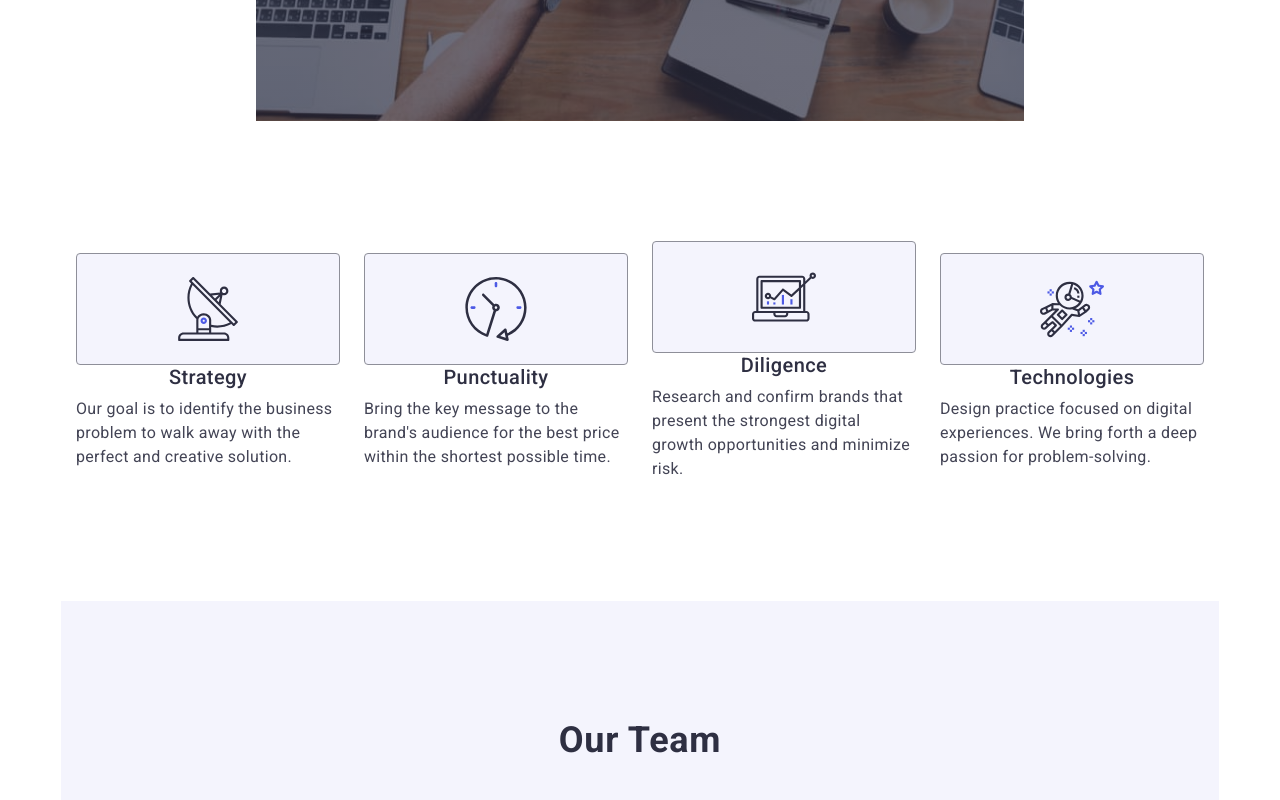
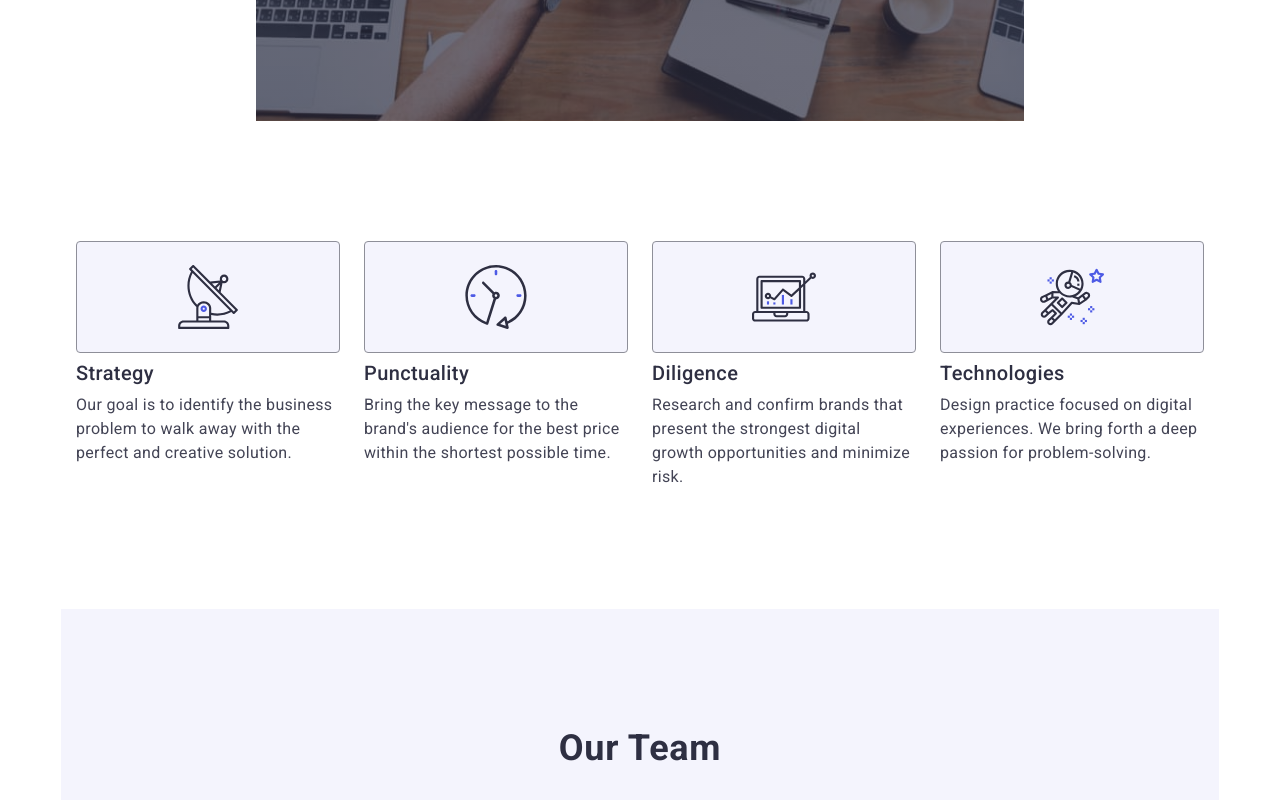
Before and after one commit to roman-yakubovskyi/goit-markup-hw-06, a plain HTML site: page index.html in a window 1280 px wide. Shown: the part 540-1340 px from the top of the page. Drawn offline with nearby package versions, Linux system fonts and the light colour scheme.

Commit message:
add features2

```diff
--- a/css/styles.css
+++ b/css/styles.css
@@ -501,30 +501,16 @@ button {
 
 /* features-section */
 
-.features-section {
-  margin: 0 auto;
-  width: 320px;
+.section {
   padding-top: 96px;
   padding-bottom: 96px;
 }
 
-.container-features-section {
-  padding-left: 16px;
-  padding-right: 16px;
-}
-
-.features {
-  text-align: center;
-  text-transform: capitalize;
-}
-
 .features-list {
   display: flex;
-  align-items: center;
-  justify-content: center;
-  background-color: #ffffff;
-  flex-wrap: wrap;
+  flex-direction: column;
   gap: 72px;
+  justify-content: start;
 }
 
 .container-subtitle-icon {
@@ -536,9 +522,7 @@ button {
   font-size: 36px;
   line-height: 1.11;
   letter-spacing: 0.02em;
-  display: flex;
   text-align: center;
-  justify-content: center;
   color: #2e2f42;
   margin-bottom: 8px;
 }
@@ -548,79 +532,56 @@ button {
   font-size: 16px;
   line-height: 1.5;
   letter-spacing: 0.02em;
-  color: #434455;
 }
 
 @media screen and (min-width: 768px) {
-  .features-section {
-    width: 768px;
+  .features-list {
+    display: grid;
+    gap: 72px 24px;
+    grid-template-columns: repeat(2, 1fr);
+  }
+  .features-subtitle {
+    text-align: start;
   }
 }
 
-.features-list {
-  gap: 72px 24px;
-}
-
-.features-item {
-  width: calc((100% - 72px) / 2);
-  padding-right: 0;
-  width: 356px;
-}
-
-.features-subtitle {
-  text-align: start;
-}
-
 @media screen and (min-width: 1158px) {
-  .features-section {
-    width: 1158px;
+  .section {
     padding-top: 120px;
     padding-bottom: 120px;
   }
-
-  .container-features-section {
-    padding-left: 15px;
-    padding-right: 15px;
+  .features-icon {
+    display: block;
   }
-
   .features-list {
-    justify-content: flex-start;
-    background-color: #ffffff;
     display: flex;
-    flex-wrap: wrap;
-    align-items: center;
     gap: 24px;
+    flex-direction: row;
   }
-
   .features-item {
     width: calc((100% - 72px) / 4);
   }
-
+  .features-subtitle {
+    font-weight: 500;
+    font-size: 20px;
+    line-height: 1.2;
+  }
+  .features-item-text {
+    font-weight: 400;
+    font-size: 16px;
+    line-height: 1.5;
+  }
   .container-subtitle-icon {
     border: 1px solid #8e8f99;
     border-radius: 4px;
     width: 264px;
     height: 112px;
-    background: #f4f4fd;
     background-color: #f4f4fd;
-    border-color: #8e8f99;
+    margin-bottom: 8px;
+    align-items: center;
     display: flex;
-    align-items: center;
+    align-content: center;
     justify-content: center;
-  }
-
-  .subtitle-icon {
-    fill: #2e2f42;
-  }
-
-  .features-subtitle {
-    font-weight: 500;
-    font-size: 20px;
-    line-height: 1.2;
-  }
-
-  .features-item-text {
-    font-weight: 400;
   }
 }
 
--- a/index.html
+++ b/index.html
@@ -127,7 +127,7 @@
         </div>
       </section>
 
-      <section class="features-section">
+      <section class="features-section section">
         <div class="container container-features-section">
           <h2 class="features visually-hidden">Features</h2>
           <ul class="features-list">
```
